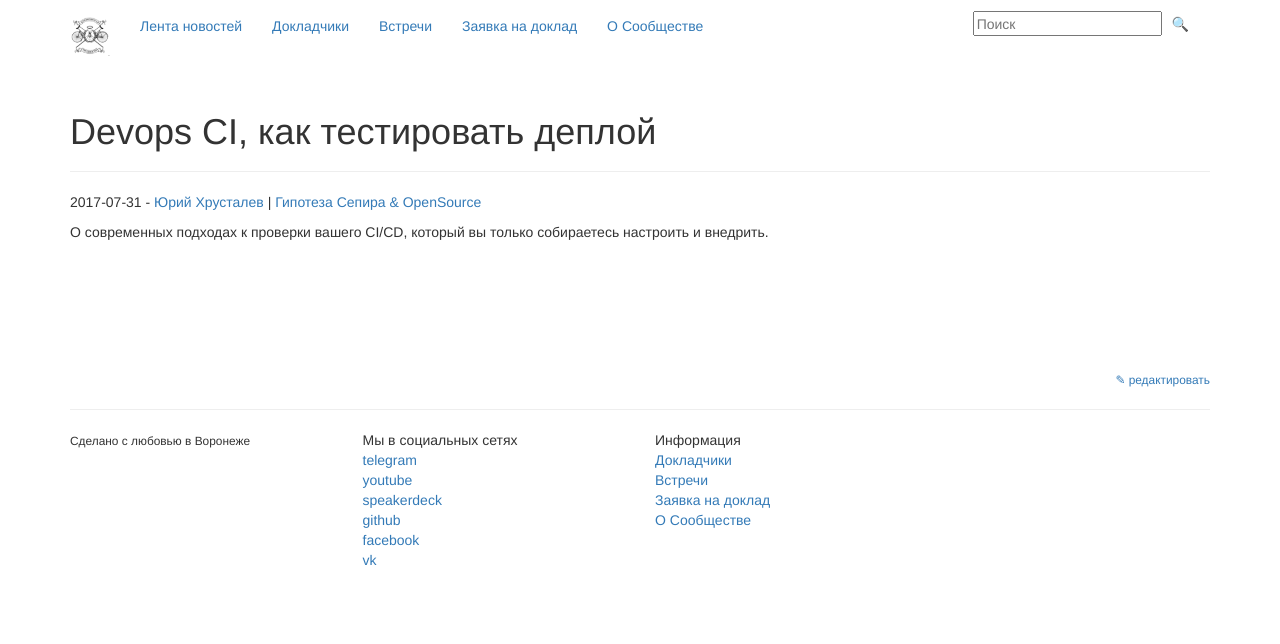
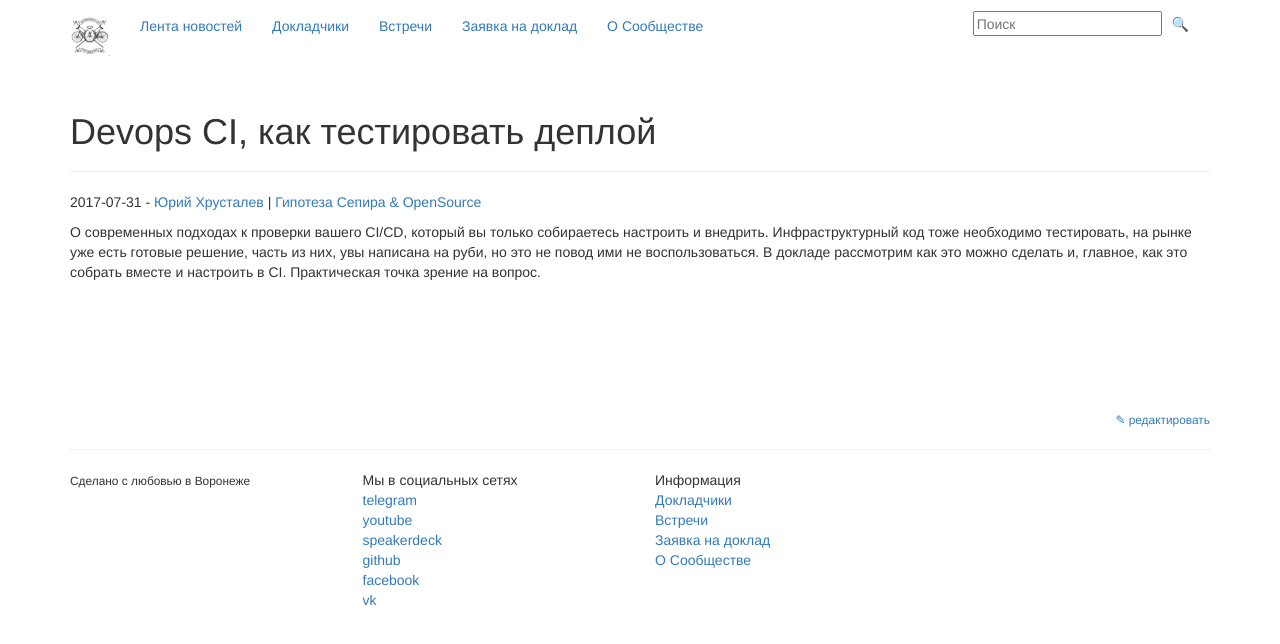
Before and after one commit to deeprefactoring/deeprefactoring.github.io, a Jekyll site: the page built from _papers/20-devops-ci.md, in a window 1280 px wide. Shown: the top 644 px of the page. Built offline with Jekyll 4.4.1, drawn with Linux system fonts in a browser that asks for light colours; nearby versions of some CDN libraries; comment, search, counter and statistics services are not loaded.

Commit message:
Update 20-devops-ci.md

```diff
--- a/_papers/20-devops-ci.md
+++ b/_papers/20-devops-ci.md
@@ -12,4 +12,8 @@ speakerdeck_id:
 
 about: >
   О современных подходах к проверки вашего CI/CD, который вы только собираетесь настроить и внедрить.
+
+  Инфраструктурный код тоже необходимо тестировать, на рынке уже есть готовые решение, часть из них, увы
+  написана на руби, но это не повод ими не воспользоваться. В докладе рассмотрим как это можно сделать и,
+  главное, как это собрать вместе и настроить в CI. Практическая точка зрение на вопрос.
 ---
```
